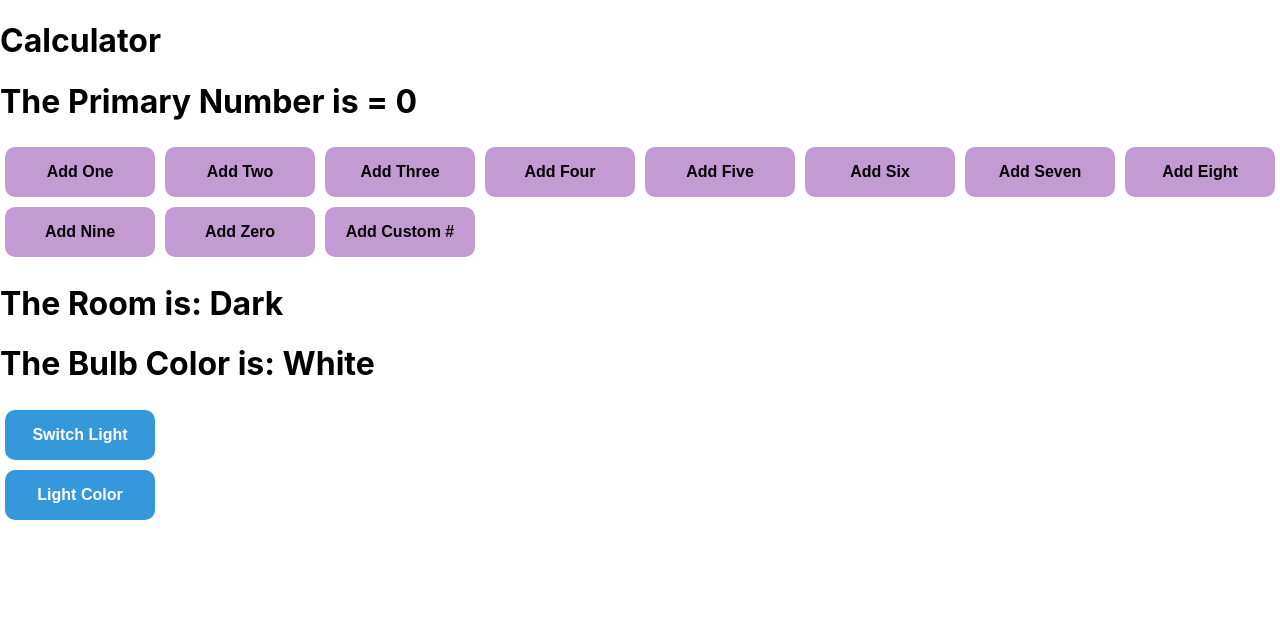
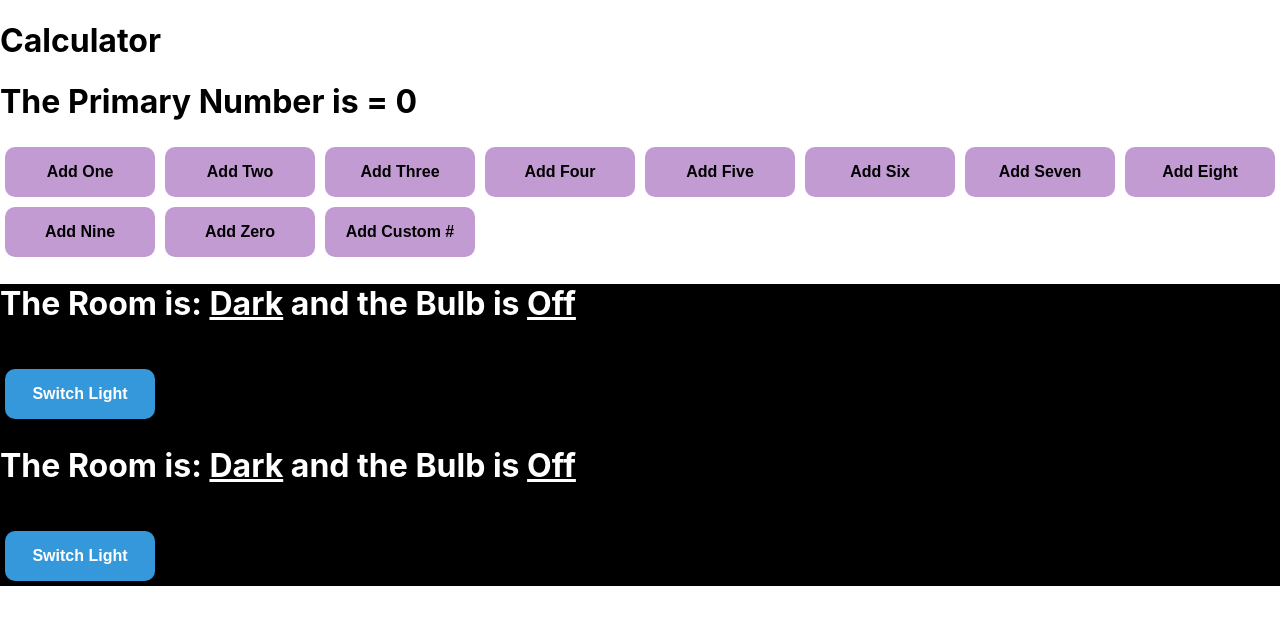
Before and after one commit to arrrssslan173/my-first-app, a React (Create React App) app: page / in a window 1280 px wide. Shown: the top 624 px of the page. Built offline with nearby package versions, Linux system fonts and the light colour scheme.

Commit message:
lit&dark

```diff
--- a/src/App.css
+++ b/src/App.css
@@ -77,3 +77,17 @@
   background-color: white;
   border: 1px solid;
 }
+
+.room{
+  background: 100%vh;
+}
+
+.dark{
+  background-color: black;
+  color: white;
+}
+
+.lit{
+  background-color: #F1C40F;
+  color: black;
+}
--- a/src/calculator.js
+++ b/src/calculator.js
@@ -68,7 +68,6 @@ function Calculator() {
             Add Zero
         </button>
 
-
         <button className="btn" onClick={
           ()=> setNumber(number+parseInt(prompt('Enter Custom Number:')))
           }>
--- a/src/lights.js
+++ b/src/lights.js
@@ -1,27 +1,37 @@
 import React, { useState } from 'react';
+import './App.css';
 
 function Lights () {
 
     let [isLit, setLit] = useState(false);
-    let [color1, setColor1] = useState(0);
-
-    function updateLit(){
-        setLit(!isLit);
-    }
-
-    function color(){
-        setColor1(!color1);
-    }
 
     return (
-    <div>
-        <h1>The Room is:  {isLit ? 'Lit' : 'Dark'} </h1>
-        <h1>The Bulb Color is: {color1 ? 'Yellow' : 'White'} </h1>
+    <div className={'room ' +(isLit?'lit':'dark')}>
+
+        <h1>The Room is:  <u>{isLit ? 'Lit' : 'Dark'}</u> and the Bulb is <u>{isLit ? 'On' : 'Off'}</u> </h1>
+
+        <br />
+
+        <button className='btn2'
+            onClick={
+                ()=>
+                setLit(!isLit)
+            }>
+            Switch Light
+        </button>
 
 
-        <button className='btn2' onClick={updateLit}>Switch Light</button>
+        <h1>The Room is:  <u>{isLit ? 'Lit' : 'Dark'}</u> and the Bulb is <u>{isLit ? 'On' : 'Off'}</u> </h1>
+
         <br />
-        <button className='btn2' onClick={color}>Light Color</button>
+
+        <button className='btn2'
+            onClick={
+                ()=>
+                setLit(!isLit)
+            }>
+            Switch Light
+        </button>
     </div>
     );
 }
```
